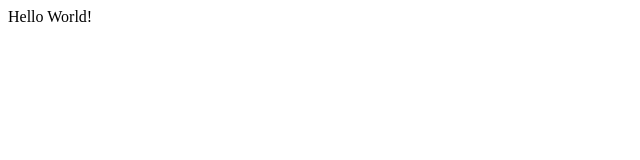
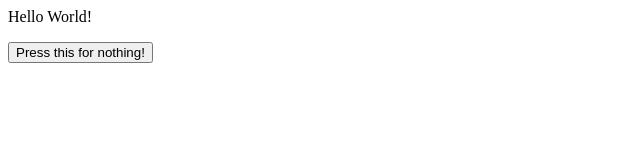
Before and after one commit to JonahhGohh/Countries, a plain HTML site: page index.html in a window 1280 px wide. Shown: the whole page, without its empty margins (0-640 px from the left). Drawn offline with Linux system fonts and the light colour scheme.

Commit message:
Added a useless button!

```diff
--- a/index.html
+++ b/index.html
@@ -1 +1,3 @@
 <p>Hello World!</p>
+
+<button>Press this for nothing!</button>
```
